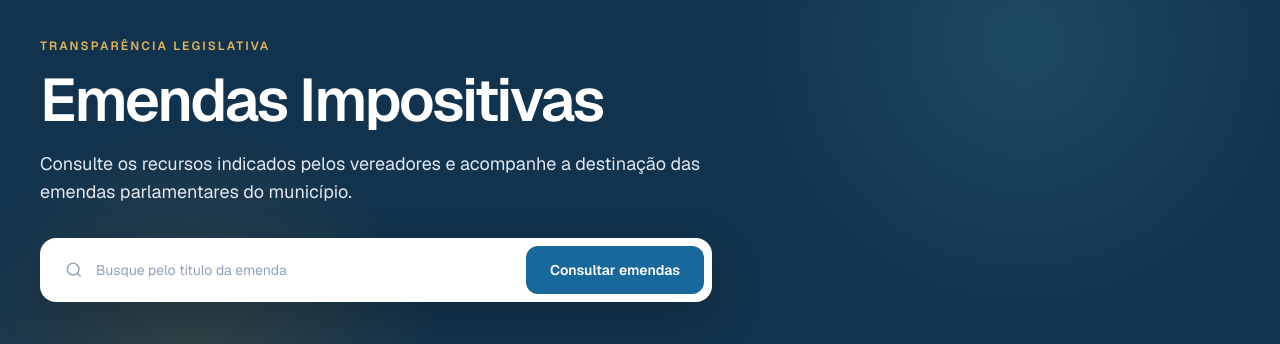
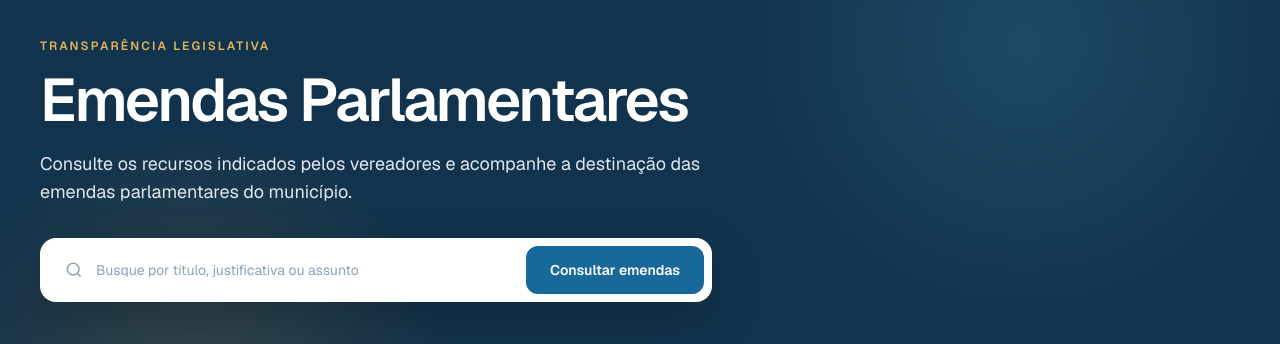
Before and after one commit to Igor-Vicente/CMPA.Emendas.Impositivas, a Next.js app: page / in a window 1280 px wide. Shown: the part 177-521 px from the top of the page. Built offline with nearby package versions, Linux system fonts and the light colour scheme; no server answers; the database is empty.

Commit message:
busca por titulo, justificativa, assunto

```diff
--- a/src/app/emendas/page.tsx
+++ b/src/app/emendas/page.tsx
@@ -17,7 +17,7 @@ export default async function EmendasPage({ searchParams }: Props) {
   const busca = primeiro(params.busca)?.trim();
   const pagina = Math.max(1, Number(primeiro(params.pagina)) || 1);
   const [resultado, vereadores] = await Promise.all([
-    emendasRepository.listar({ titulo: busca, pagina, itensPorPagina: 12 }),
+    emendasRepository.listar({ busca, pagina, itensPorPagina: 12 }),
     vereadoresRepository.listar(),
   ]);
   const vereadoresPorId = new Map(vereadores.map((item) => [item.id, item.nome]));
@@ -31,7 +31,7 @@ export default async function EmendasPage({ searchParams }: Props) {
         <p className="mt-2 text-sm text-slate-500">Consulte os registros da legislatura atual.</p>
 
         <form className="mt-7 flex max-w-2xl gap-3 rounded-2xl border border-slate-200 bg-white p-2">
-          <input name="busca" defaultValue={busca} placeholder="Buscar pelo título da emenda" className="h-11 min-w-0 flex-1 rounded-xl px-4 text-sm outline-none focus:ring-2 focus:ring-[#d5e8f1]" />
+          <input name="busca" defaultValue={busca} placeholder="Buscar por título, justificativa ou assunto" className="h-11 min-w-0 flex-1 rounded-xl px-4 text-sm outline-none focus:ring-2 focus:ring-[#d5e8f1]" />
           <button className="rounded-xl bg-[#19689b] px-5 text-sm font-semibold text-white hover:bg-[#12577f]">Buscar</button>
         </form>
 
--- a/src/components/hero.tsx
+++ b/src/components/hero.tsx
@@ -16,7 +16,7 @@ export function Hero() {
             Transparência legislativa
           </p>
           <h1 className="mt-4 text-4xl font-semibold tracking-[-0.04em] sm:text-5xl lg:text-6xl">
-            Emendas Impositivas
+            Emendas Parlamentares
           </h1>
           <p className="mt-5 max-w-2xl text-base leading-7 text-slate-200 sm:text-lg">
             Consulte os recursos indicados pelos vereadores e acompanhe a
@@ -43,7 +43,7 @@ export function Hero() {
               <input
                 type="search"
                 name="busca"
-                placeholder="Busque pelo título da emenda"
+                placeholder="Busque por título, justificativa ou assunto"
                 className="h-12 w-full rounded-xl bg-transparent pl-12 pr-4 text-sm text-slate-900 outline-none placeholder:text-slate-400 focus:ring-2 focus:ring-inset focus:ring-[#4b91b6]"
               />
             </label>
--- a/src/repositories/mongo/emendas-repository.ts
+++ b/src/repositories/mongo/emendas-repository.ts
@@ -90,6 +90,15 @@ export class MongoEmendasRepository implements EmendasRepository {
       Math.max(1, Math.trunc(filtros.itensPorPagina ?? 20)),
     );
     const query: Filter<EmendaMongo> = {};
+
+    if (filtros.busca) {
+      const busca = { $regex: escaparRegex(filtros.busca), $options: "i" };
+      query.$or = [
+        { titulo: busca },
+        { justificativa: busca },
+        { assunto: busca },
+      ];
+    }
 
     if (filtros.titulo) {
       query.titulo = { $regex: escaparRegex(filtros.titulo), $options: "i" };
--- a/src/types/index.ts
+++ b/src/types/index.ts
@@ -75,6 +75,7 @@ export type ResumoDashboard = {
 };
 
 export type FiltrosEmenda = Paginacao & {
+  busca?: string;
   titulo?: string;
   vereadorId?: string;
   assunto?: string;
```
